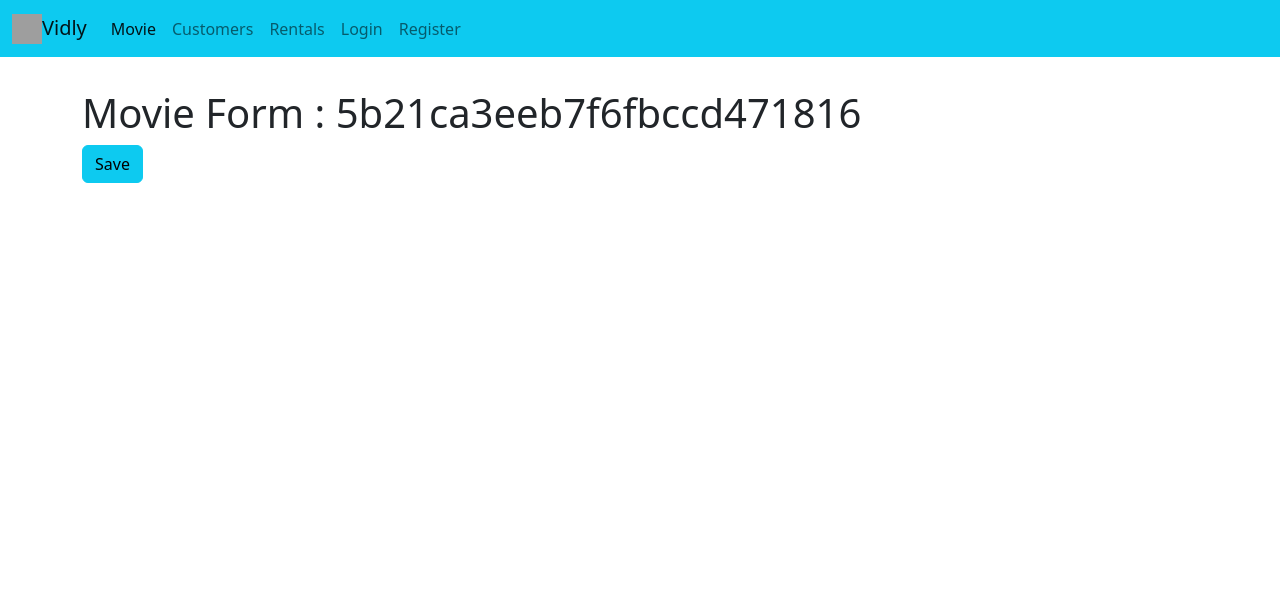
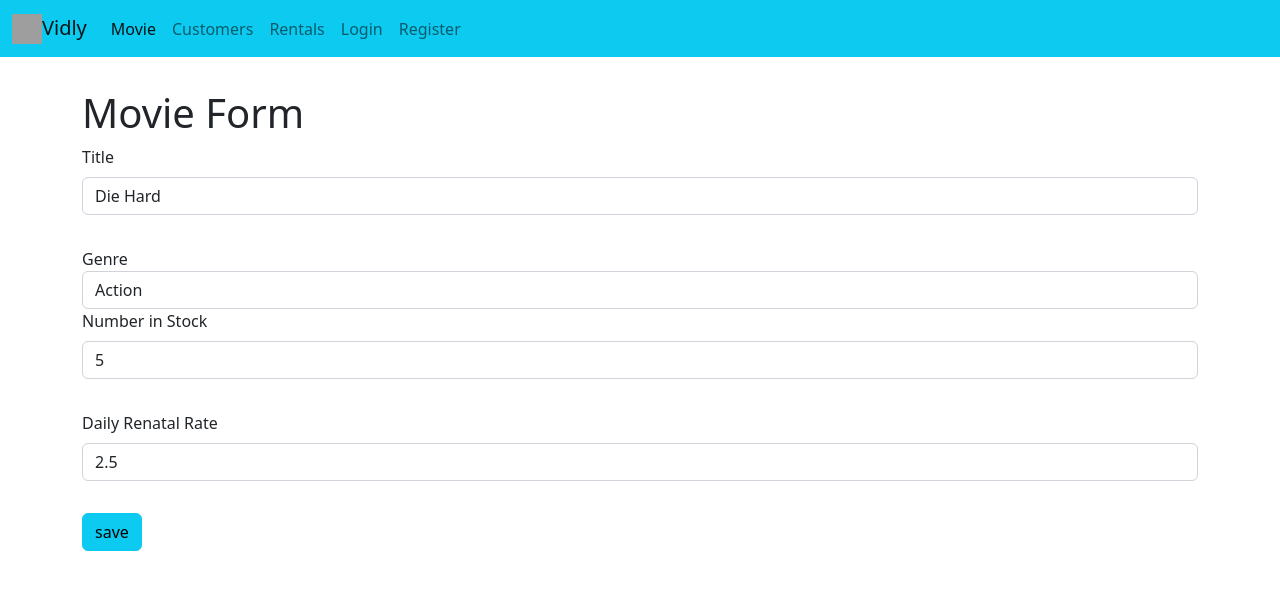
Before and after one commit to Beki-D/react-movie-mosh, a React (Create React App) app: page /movies/5b21ca3eeb7f6fbccd471816 in a window 1280 px wide. Shown: the top 590 px of the page. Built offline with nearby package versions, Linux system fonts and the light colour scheme; grey boxes are pictures that could not be loaded.

Commit message:
Reverted to rrd version@4 completed new movie form

```diff
--- a/package.json
+++ b/package.json
@@ -13,7 +13,7 @@
     "prop-types": "^15.8.1",
     "react": "^18.2.0",
     "react-dom": "^18.2.0",
-    "react-router-dom": "^6.4.2",
+    "react-router-dom": "^4.3.1",
     "react-scripts": "5.0.1",
     "web-vitals": "^2.1.4"
   },
--- a/src/App.js
+++ b/src/App.js
@@ -1,5 +1,5 @@
 import React, { Component } from "react";
-import { Navigate, Route, Routes } from "react-router-dom";
+import { Switch, Route, Redirect } from "react-router-dom";
 import Movies from "./components/movies";
 import MovieForm from "./components/movieForm";
 import Customers from "./components/customers";
@@ -8,7 +8,7 @@
 import Navbar from './components/navbar';
 import LoginForm from "./components/loginForm";
 import RegisterForm from "./components/registerForm";
-import NewMovie from './components/newMovie';
+// import NewMovie from './components/newMovie';
 import "./App.css";
 
 // export function withRouter(Children){
@@ -24,18 +24,20 @@
      <>
       <Navbar />
       <main className="container">
-        <Routes>
-          <Route path="/register" element={<RegisterForm />} />
-          <Route path="/login" element={<LoginForm />} />
-          <Route path="/newmovie" element={<NewMovie />} />
-          <Route path="/movies/:id" element={<MovieForm />} />
-          <Route path="/movies" element={<Movies />} />
-          <Route path="/customers" element={<Customers />} />
-          <Route path="/rentals" element={<Rentals />} />
-          <Route path="/not-found" element={<NotFound />} />
-          <Route path="//*" element={ <Navigate to="/movies" />} />
-          <Route path="*" element={ <Navigate to="/not-found" />} />
-        </Routes>
+          <Switch>
+            <Route path="/register" component={RegisterForm} />
+            <Route path="/login" component={LoginForm} />
+            <Route path="/movies/:id" component={MovieForm} />
+            <Route
+              path="/movies"
+              render={props => <Movies {...props}/>}
+            />
+            <Route path="/customers" component={Customers} />
+            <Route path="/rentals" component={Rentals} />
+            <Route path="/not-found" component={NotFound} />
+            <Redirect from="/" exact to="/movies" />
+            <Redirect to="/not-found" />
+          </Switch>
       </main>
      </>
     );
--- a/src/components/common/form.jsx
+++ b/src/components/common/form.jsx
@@ -1,6 +1,7 @@
 import { Component } from 'react';
 import Joi from 'joi-browser';
 import Input from '../common/input';
+import Select from "../common/select";
 
 class Form extends Component {
     state = {
@@ -56,6 +57,21 @@
         )
     }
 
+    renderSelect(name, label, options) {
+        const { data, errors } = this.state;
+
+        return (
+            <Select
+                name={name}
+                value={data[name]}
+                label={label}
+                options={options}
+                onChange={this.handleChange}
+                error={errors[name]}
+            />
+        )
+    }
+
     renderInput(name, label, visibility) {
         const { data, passwordVisible, errors } = this.state;
 
--- /dev/null
+++ b/src/components/common/select.jsx
@@ -0,0 +1,18 @@
+const Select = ({ name, label, options, error, ...rest }) => {
+
+  return (
+    <div className="form-group">
+      <label htmlFor={name}>{label}</label>
+      <select name={name} id={name} {...rest} className="form-control">
+        <option value="" />
+        {options.map(option => (
+          <option key={option._id} value={option._id}>
+            {option.name}
+          </option>
+        ))}
+      </select>
+      {error && <div className="alert alert-danger">{error}</div>}
+    </div>
+  );
+};
+export default Select;
--- a/src/components/movieForm.jsx
+++ b/src/components/movieForm.jsx
@@ -1,15 +1,88 @@
-import { useParams, useNavigate } from "react-router-dom";
+import React from "react";
+import Joi from "joi-browser";
+import Form from "./common/form";
+import { getMovie, saveMovie } from "../data/fakeMovieService";
+import { getGenres } from "../data/fakeGenreService";
+// import { useParams, useNavigate } from "react-router-dom";
 
-const MovieForm = () => {
-  let { id } = useParams();
-  let navigate = useNavigate();
+class MovieForm extends Form {
+  state = {
+    data: {
+      title: "",
+      genreId: "",
+      numberInStock: "",
+      dailyRentalRate: ""
+    },
+    genres: [],
+    errors: {}
+  };
 
-  return (
-    <div>
-      <h1>Movie Form : {id}</h1>
-      <button className="btn btn-info" onClick={() => navigate("../movies", {replace: true})}>Save</button>
-    </div>
-  );
+  schema = {
+    _id: Joi.string(),
+    title: Joi.string()
+      .required()
+      .label("Title"),
+    genreId: Joi.string()
+      .required()
+      .label("Genre"),
+    numberInStock: Joi.number()
+      .required()
+      .min(0)
+      .max(100)
+      .label("Number in Stock"),
+    dailyRentalRate: Joi.number()
+      .required()
+      .min(0)
+      .max(10)
+      .label("Daily Rental Rate")
+  };
+
+  componentDidMount() {
+    console.log("componentDidMount");
+    const genres = getGenres();
+    this.setState({ genres });
+    //Checking the link address for the id parameter in the route
+    const movieId = this.props.match.params.id;
+    if (movieId === "new") return;
+
+    const movie = getMovie(movieId);
+    //Try changing replace to push for a cool bug
+    if(!movie) return this.props.history.replace("/not-found");
+
+    this.setState({ data: this.mapToViewModel(movie)});
+  }
+
+  mapToViewModel(movie) {
+    return {
+      _id: movie._id,
+      title: movie.title,
+      genreId: movie.genre._id,
+      numberInStock: movie.numberInStock,
+      dailyRentalRate: movie.dailyRentalRate
+    };
+  }
+
+  doSubmit = () => {
+    saveMovie(this.state.data);
+
+    this.props.history.push("/movies");
+  }
+
+  render() {
+    return(
+      <div>
+        <h1>Movie Form </h1>
+        <form onSubmit={this.handleSubmit}>
+          {this.renderInput("title", "Title", "true")}
+          {console.log("getGenres: " + getGenres())}
+          {this.renderSelect("genreId", "Genre", getGenres())}
+          {this.renderInput("numberInStock", "Number in Stock", "number")}
+          {this.renderInput("dailyRentalRate", "Daily Renatal Rate", "number")}
+          {this.renderButton("save")}
+        </form>
+      </div>
+    );
+  }
 }
 
 export default MovieForm;
--- a/src/components/movies.jsx
+++ b/src/components/movies.jsx
@@ -92,7 +92,7 @@
             onItemSelect={this.handleGenreSelect} />
         </div>
 
-        <Link className="btn col-4 h-100 btn-primary" to="/newMovie" replace={true}>Add Movie</Link>
+        <Link className="btn col-4 h-100 btn-primary" to="/movies/new" replace={true}>Add Movie</Link>
 
         <div className="col">
           <p>Showing <span className="badge bg-secondary">{totalCount + " " + (selectedGenre ? selectedGenre.name : " ")}</span> movies in the database.</p>
--- a/src/data/fakeMovieService.jsx
+++ b/src/data/fakeMovieService.jsx
@@ -117,7 +117,7 @@
 
 export function saveMovie(movie) {
   let movieInDb = movies.find(m => m._id === movie._id) || {};
-  movieInDb.name = movie.name;
+  movieInDb.title = movie.title;
   movieInDb.genre = genresAPI.genres.find(g => g._id === movie.genreId);
   movieInDb.numberInStock = movie.numberInStock;
   movieInDb.dailyRentalRate = movie.dailyRentalRate;
```
Also changed, not shown: 1 other file (tests, documents, lock files or other folders).
